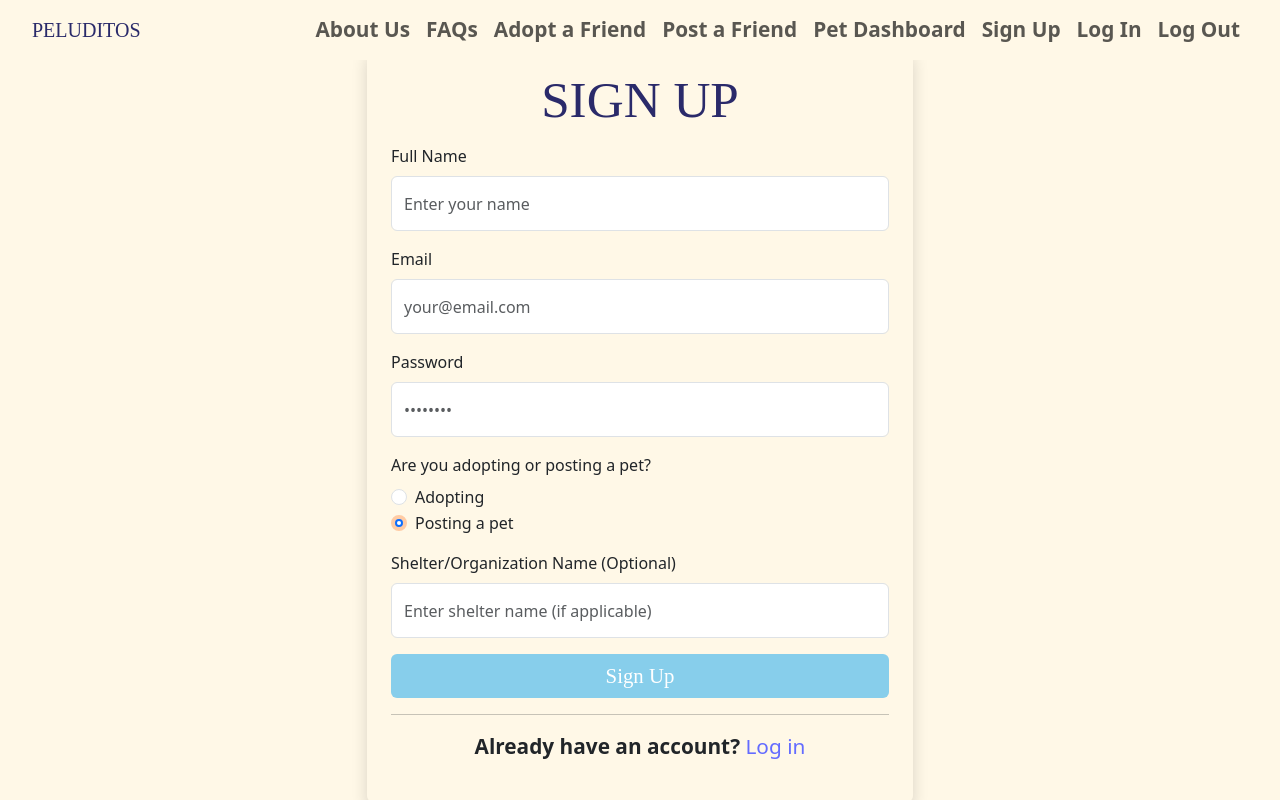
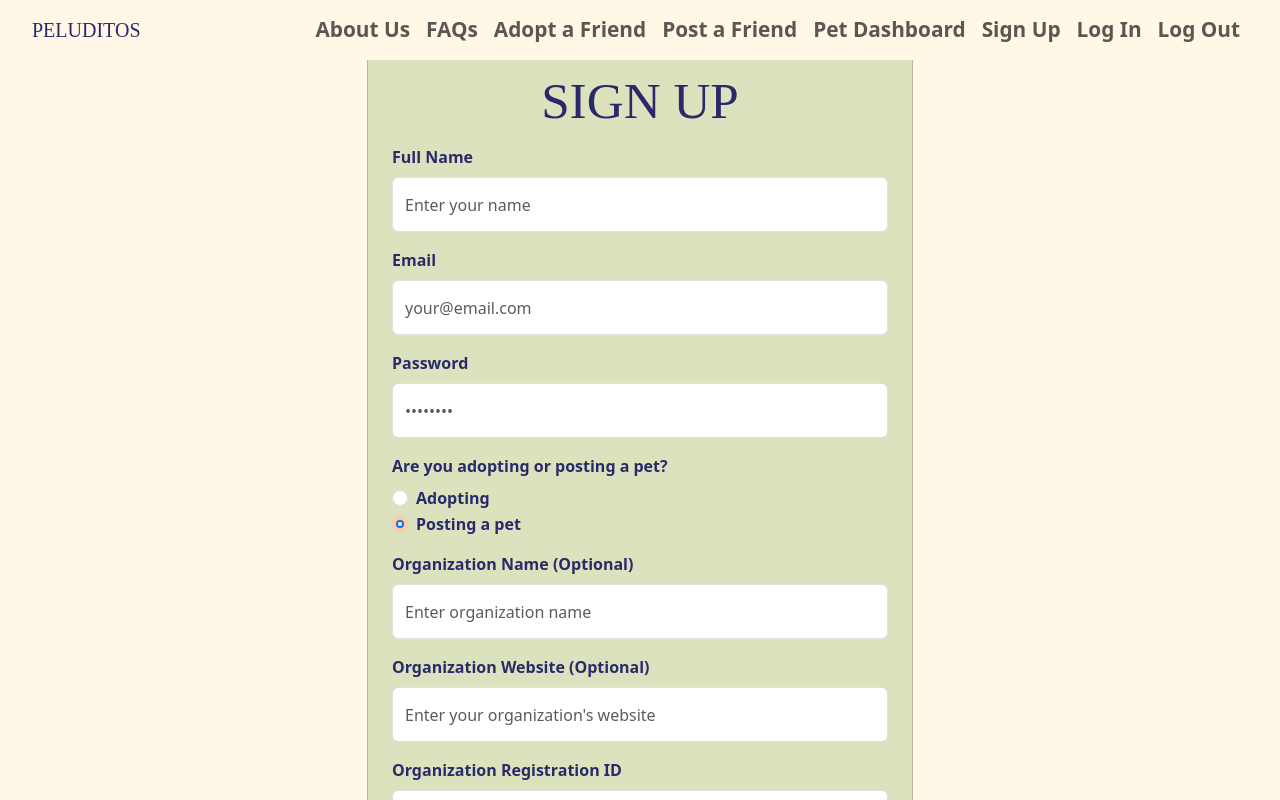
Before and after one commit to victorialamelo/pet-adoption, a React (Vite) app in the folder adoption/client/: page /signup in a window 1280 px wide. Both pictures are taken after a click on the radio button "Posting a pet". Shown: the top 800 px of the page. Built offline with nearby package versions, Linux system fonts and the light colour scheme; a web font is replaced by a local one.

Commit message:
sign up page

```diff
--- a/adoption/client/src/App.css
+++ b/adoption/client/src/App.css
@@ -97,6 +97,11 @@ section {
   padding: 50px;
 }
 
+label {
+  font-weight: bold;
+  color: var(--lavender)
+}
+
 input {
   height: 55px;
 }
@@ -116,6 +121,10 @@ input:focus {
 .btn-primary:hover {
   background-color: var(--celeste);
   color: var(--skyblue);
+}
+
+.signup {
+  background-color: var(--sage);
 }
 
 .banner {
@@ -167,10 +176,6 @@ input:focus {
 .petgrid {
   background-color: var(--sage);
 }
-.card {
-  background-color: var(--latte);
-  border: 0px;
-}
 
 .postpet {
   max-width: 700px;
--- a/adoption/client/src/pages/SignupPage.jsx
+++ b/adoption/client/src/pages/SignupPage.jsx
@@ -99,7 +99,7 @@ export default function SignupPage() {
         <div className="container my-5">
           <div className="row justify-content-center">
             <div className="col-md-6">
-              <div className="card shadow p-4">
+              <div className="signup card p-4">
                 <h1 className="text-center mb-3">Sign Up</h1>
                 <form onSubmit={handleSubmit}>
                   {/* Full Name */}
@@ -152,18 +152,44 @@ export default function SignupPage() {
 
                   {/* Shelter/Organization Name (Only if posting a pet) */}
                   {role === "posting" && (
+                    <>
                     <div className="mb-3">
-                      <label htmlFor="shelter" className="form-label">Shelter/Organization Name (Optional)</label>
+                      <label htmlFor="shelter" className="form-label">Organization Name (Optional)</label>
                       <input
                         type="text"
                         id="shelter"
                         name="shelter"
                         className="form-control"
-                        placeholder="Enter shelter name (if applicable)"
+                        placeholder="Enter organization name"
                         value={shelterName}
                         onChange={(e) => setShelterName(e.target.value)}
                       />
                     </div>
+                    <div className="mb-3">
+                    <label htmlFor="website" className="form-label">Organization Website (Optional)</label>
+                    <input
+                      type="text"
+                      id="shelter"
+                      name="shelter"
+                      className="form-control"
+                      placeholder="Enter your organization's website"
+                      value={shelterName}
+                      onChange={(e) => setShelterName(e.target.value)}
+                    />
+                    </div>
+                    <div className="mb-3">
+                    <label htmlFor="registration-id" className="form-label">Organization Registration ID</label>
+                    <input
+                      type="text"
+                      id="shelter"
+                      name="shelter"
+                      className="form-control"
+                      placeholder="Enter your organization's registration ID/license"
+                      value={shelterName}
+                      onChange={(e) => setShelterName(e.target.value)}
+                    />
+                    </div>
+                  </>
                   )}
 
                   {/* Submit Button */}
```
